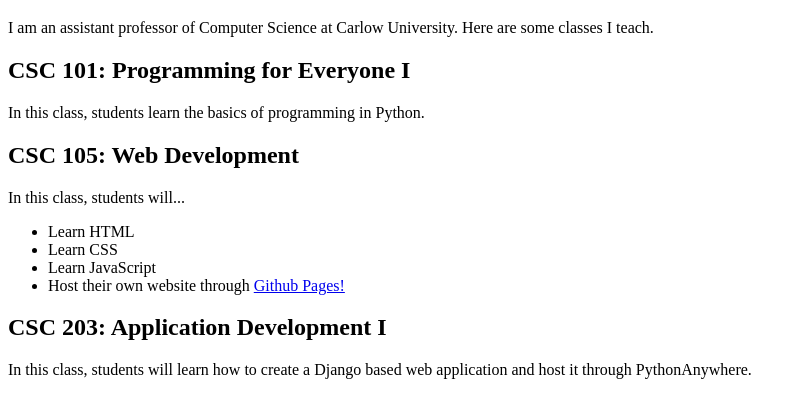
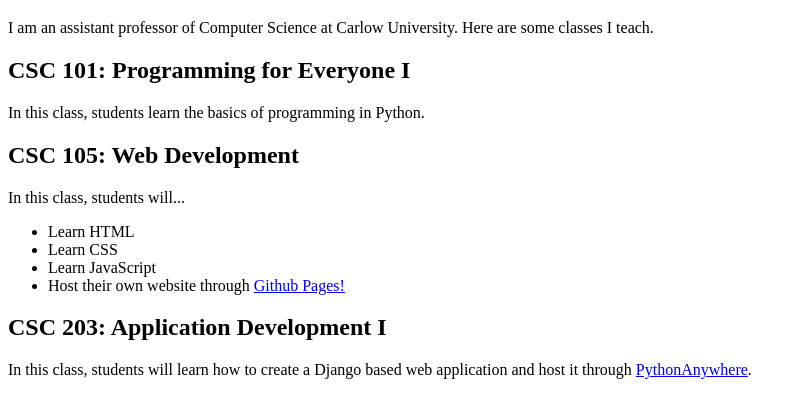
Before and after one commit to BeccaGentzel/beccagentzel.github.io, a plain HTML site: page Homework0.html in a window 1280 px wide. Shown: the part 61-478 px from the top of the page, without its empty margins (0-806 px from the left). Drawn offline with Linux system fonts and the light colour scheme.

Commit message:
Update Homework0.html

```diff
--- a/Homework0.html
+++ b/Homework0.html
@@ -17,6 +17,6 @@
         <li>Host their own website through <a href="https://pages.github.com/">Github Pages!</a></li>
       </ul>
     <h2>CSC 203: Application Development I</h2>
-    <p>In this class, students will learn how to create a Django based web application and host it through PythonAnywhere.</p>
+    <p>In this class, students will learn how to create a Django based web application and host it through <a href="https://www.pythonanywhere.com/">PythonAnywhere</a>.</p>
   </body>
 </html>
```
